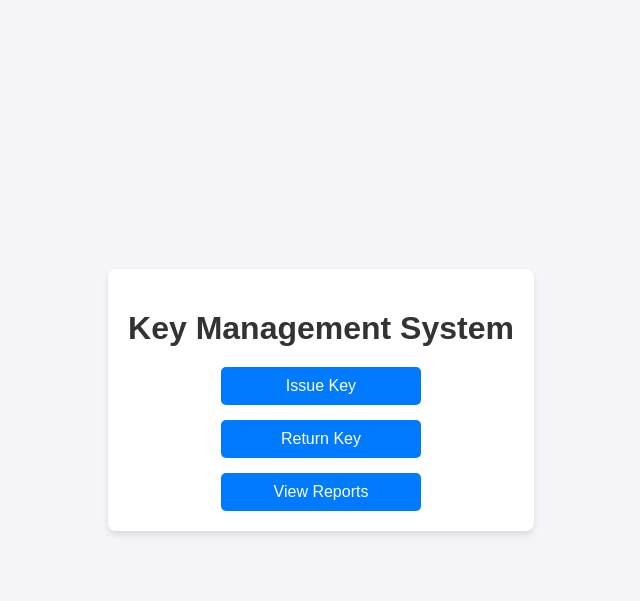
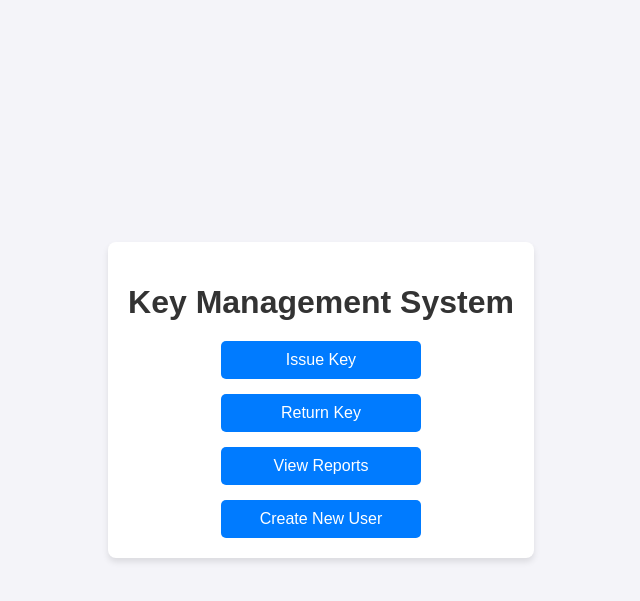
Before and after one commit to yuri1602/Key_Manager, a Django app: page / in a window 1280 px wide. Shown: the top 601 px of the page, without its empty margins (319-959 px from the left). Run offline with Django 5.2, Linux system fonts and the light colour scheme.

Commit message:
V1.5 Create user

```diff
--- a/keys/templates/keys/main_page.html
+++ b/keys/templates/keys/main_page.html
@@ -62,6 +62,9 @@
             <a href="{% url 'view_reports' %}">
                 <button>View Reports</button>
             </a>
+            <a href="{% url 'create_user' %}">
+                <button>Create New User</button>
+            </a>
         </div>
     </div>
 </body>
--- a/keys/urls.py
+++ b/keys/urls.py
@@ -6,4 +6,5 @@ urlpatterns = [
     path('issue/', views.issue_key, name='issue_key'),  # Издаване на ключ
     path('return/', views.return_key, name='return_key'),  # Връщане на ключ
     path('reports/', views.view_reports, name='view_reports'),  # Справки
+    path('create_user/', views.create_user, name='create_user'),
 ]
--- a/keys/views.py
+++ b/keys/views.py
@@ -6,6 +6,7 @@ from django.utils.dateparse import parse_date
 from django.utils import timezone
 from django.http import HttpResponse
 from .models import Key, KeyHistory
+from django.contrib import messages
 
 def view_reports(request):
     # Всички записи за историята
@@ -41,6 +42,28 @@ def view_reports(request):
 def main_page(request):
     return render(request, 'keys/main_page.html')
 
+
+def create_user(request):
+    if request.method == 'POST':
+        username = request.POST.get('username')
+        password = request.POST.get('password')
+        email = request.POST.get('email')
+
+        if not username or not password:
+            messages.error(request, "Username and password are required.")
+            return redirect('create_user')
+
+        # Създаване на нов потребител
+        try:
+            user = User.objects.create_user(username=username, password=password, email=email)
+            user.save()
+            messages.success(request, "User created successfully!")
+            return redirect('main_page')
+        except Exception as e:
+            messages.error(request, f"Error creating user: {e}")
+            return redirect('create_user')
+
+    return render(request, 'keys/create_user.html')
 
 def issue_key(request):
     if request.method == 'POST':
```
Also changed, not shown: keys/templates/keys/create_user.html (added, +25 -0 lines).
